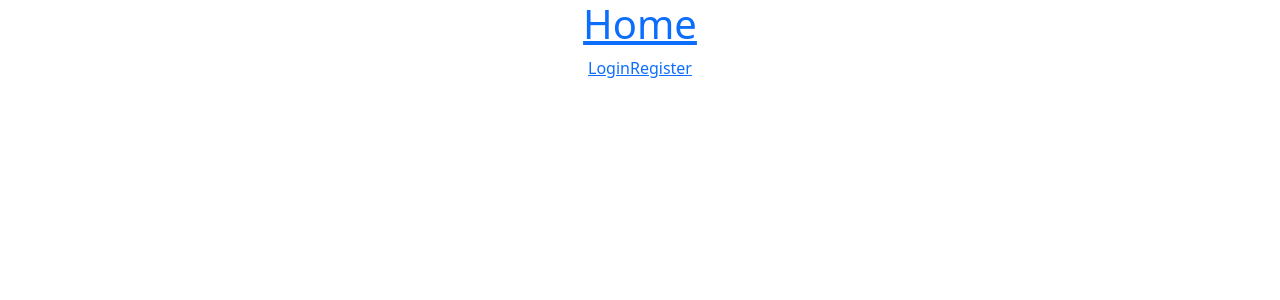
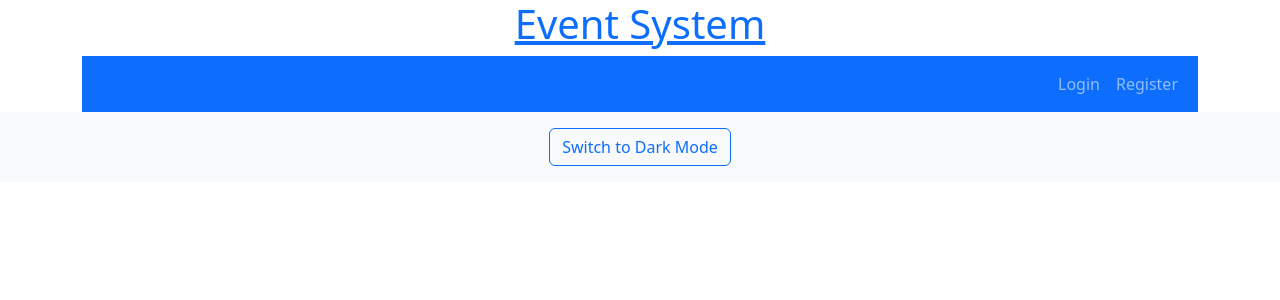
Before and after one commit to noureldinabdelalim/ATC_01060083044, a React (Create React App) app in the folder EventBookingSystem/frontend/: page /forgotPassword in a window 1280 px wide. Before the commit this address had no page. Shown: the top 300 px of the page. Built offline with nearby package versions, Linux system fonts and the light colour scheme.

Commit message:
a lot of the progress redone

```diff
--- a/EventBookingSystem/frontend/src/App.js
+++ b/EventBookingSystem/frontend/src/App.js
@@ -6,6 +6,7 @@ import Home from "./pages/Home";
 import Login from "./pages/Login";
 import Register from "./pages/Register";
 import Navbar from "./components/Navbar";
+import Footer from "./components/Footer";
 import Otp from "./pages/Otp";
 function App() {
   const {user} = useAuthContext()
@@ -37,6 +38,7 @@ function App() {
 
           </Routes>
         </div>
+        <Footer />
       </BrowserRouter>
     </div>
   );
--- /dev/null
+++ b/EventBookingSystem/frontend/src/components/Footer.js
@@ -0,0 +1,15 @@
+import { useDarkMode } from "../context/DarkModeContext";
+
+const Footer = () => {
+    const { isDarkMode, toggleDarkMode } = useDarkMode();
+
+    return (
+        <footer className={`text-center py-3 ${isDarkMode ? "bg-dark text-light" : "bg-light text-dark"}`}>
+            <button className="btn btn-outline-primary" onClick={toggleDarkMode}>
+                {isDarkMode ? "Switch to Light Mode" : "Switch to Dark Mode"}
+            </button>
+        </footer>
+    );
+};
+
+export default Footer;
--- a/EventBookingSystem/frontend/src/components/Navbar.js
+++ b/EventBookingSystem/frontend/src/components/Navbar.js
@@ -1,10 +1,14 @@
-import { Link } from "react-router-dom"
+import { Link, useLocation } from "react-router-dom"
 import { useLogout } from "../hooks/useLogout"
 import { useAuthContext } from "../hooks/useAuthContext"
+import { useDarkMode } from "../context/DarkModeContext";
 
 const Navbar = () => {
     const { logout } = useLogout()
     const { user } = useAuthContext()
+    const location = useLocation()
+    const { isDarkMode } = useDarkMode(); // Access dark mode state
+
 
     const handleLogout = () => {
         logout()
@@ -14,21 +18,39 @@ const Navbar = () => {
         <header>
             <div className="container">
                 <Link to="/">
-                <h1>Home</h1>
+                <h1>Event System</h1>
                 </Link>
 
-                <nav>
+                <nav class={`navbar navbar-expand-sm ${isDarkMode ? "bg-dark" : "bg-primary"} navbar-dark`}>
+                    <div class="container-fluid">
+                        <ul class="navbar-nav ms-auto">
                     {user && (<div>
                         {user && <span>Welcome, {user.name}</span>}
-                        <button onClick={handleLogout}>Log Out</button>
+                         <li class="nav-item">
+
+                            <a class="nav-link" href="/login" onClick={handleLogout}>Log Out</a>
+
+                         </li>
                     </div>
                     )}
-                    {!user &&(<div>
-                        <Link to="/login">Login</Link>
-                        <Link to="/register">Register</Link>
+                    {!user &&(<div class="d-flex flex-row">
+                        {location.pathname !== "/login" && (
+                        <li class="nav-item">
+                            <a class="nav-link" href="/login">Login</a>
+                        </li>
+                        )}
+                        {location.pathname !== "/register" && (
+                        <li class="nav-item">
+                            <a class="nav-link" href="/register">Register</a>
+                        </li>
+                        )}
+                        {/* <Link to="/login">Login</Link>
+                        <Link to="/register">Register</Link> */}
                         {/* <Link to="/forgotPassword">Forgot Password</Link> */}
                     </div>
                     )}
+                    </ul>
+                    </div>
                 </nav>
 
             </div>
--- /dev/null
+++ b/EventBookingSystem/frontend/src/context/DarkModeContext.js
@@ -0,0 +1,33 @@
+import { createContext, useContext, useState } from "react";
+import { useEffect } from "react";
+
+// Create the context
+const DarkModeContext = createContext();
+
+// Custom hook to use the DarkModeContext
+export const useDarkMode = () => {
+    return useContext(DarkModeContext);
+};
+
+// Provider component
+export const DarkModeProvider = ({ children }) => {
+    const [isDarkMode, setIsDarkMode] = useState(false);
+
+    const toggleDarkMode = () => {
+        setIsDarkMode((prevMode) => !prevMode);
+    };
+
+        useEffect(() => {
+        if (isDarkMode) {
+            document.body.classList.add("dark-mode");
+        } else {
+            document.body.classList.remove("dark-mode");
+        }
+    }, [isDarkMode]);
+
+    return (
+        <DarkModeContext.Provider value={{ isDarkMode, toggleDarkMode }}>
+            {children}
+        </DarkModeContext.Provider>
+    );
+};
--- a/EventBookingSystem/frontend/src/index.js
+++ b/EventBookingSystem/frontend/src/index.js
@@ -9,13 +9,17 @@ import 'bootstrap-icons/font/bootstrap-icons.css';
 import 'bootstrap/dist/js/bootstrap.bundle.min.js';
 // import { EventsContextProvider } from './context/EventsContext';
 import { AuthContextProvider } from './context/AuthContext';
+import { DarkModeProvider } from './context/DarkModeContext';
 
 const root = ReactDOM.createRoot(document.getElementById('root'));
 root.render(
   <React.StrictMode>
     <AuthContextProvider>
+      <DarkModeProvider>
+      <App />
 
-      <App />
+      </DarkModeProvider>
+
 
     </AuthContextProvider>
 
```
